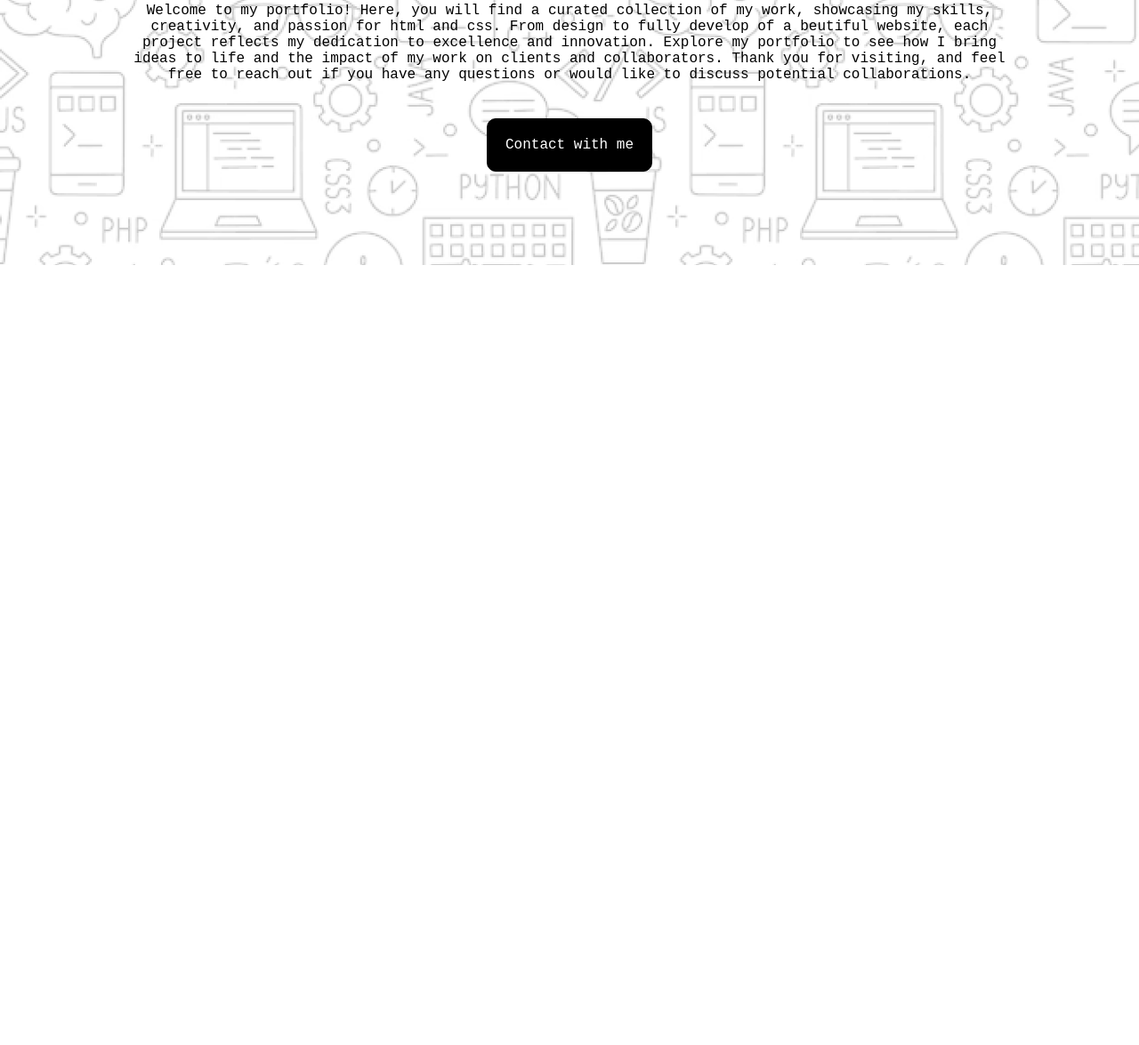
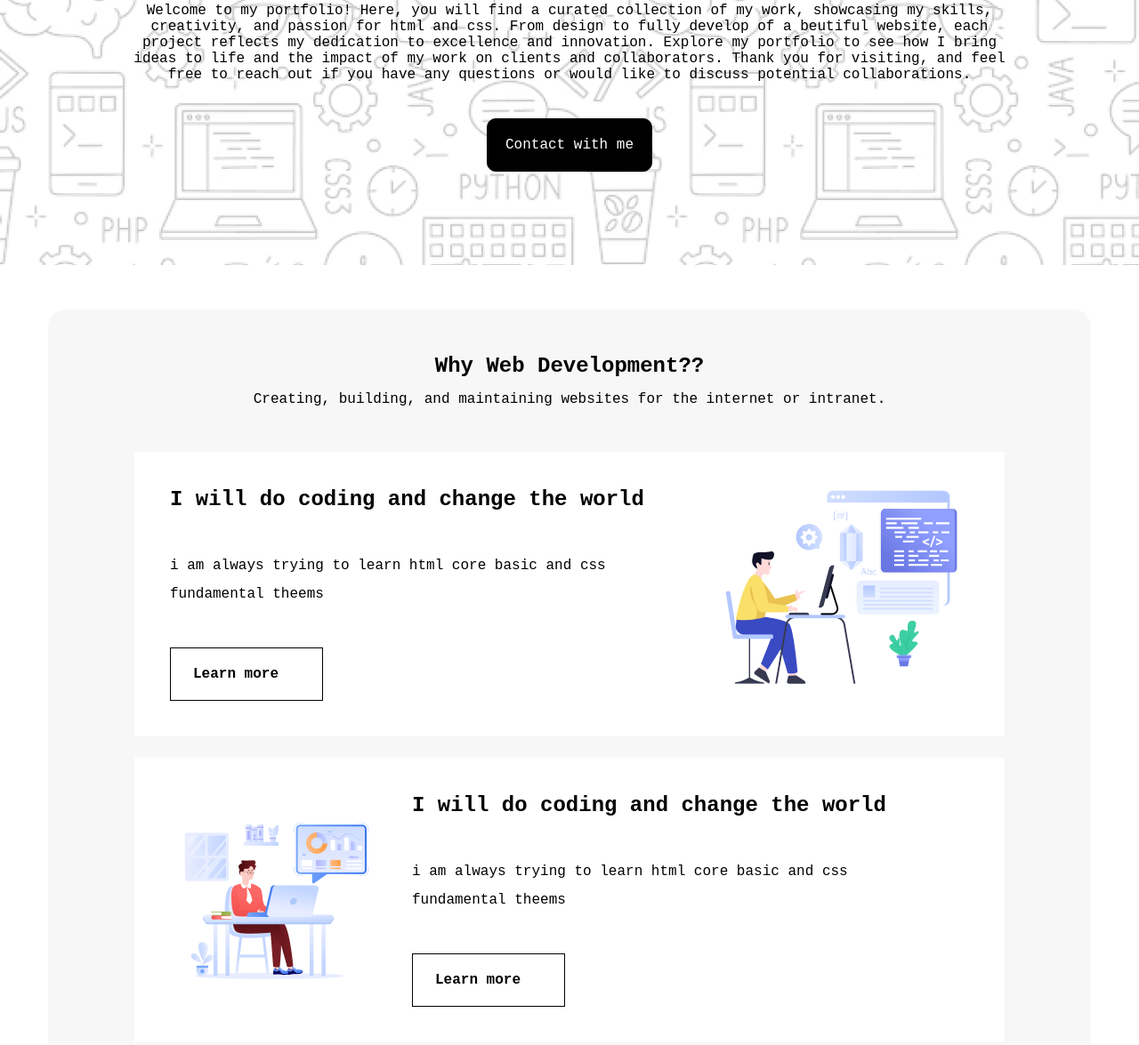
Before and after one commit to mdshanto705670823/My-first-Assignment, a plain HTML site: page index.html in a window 1280 px wide. Shown: the part 470-1645 px from the top of the page at 89% size. Before the commit the page ends 800 px from the top, so only its background shows below. Drawn offline with Linux system fonts and the light colour scheme; a web font is replaced by a local one.

Commit message:
why web development section styling ended

```diff
--- a/index.html
+++ b/index.html
@@ -8,7 +8,6 @@
   </head>
   <body>
     <main class="main_section">
-
       <div class="container">
         <nav>
           <span class="nav-header">Hasibul Hasan</span>
@@ -16,9 +15,7 @@
         </nav>
       </div>
       <div class="hero-bg">
-         <div class="container">
-
-         </div>
+        <div class="container"></div>
 
         <div class="home">
           <img src="./assets/Group.png" alt="Group png image" />
@@ -35,9 +32,59 @@
             free to reach out if you have any questions or would like to discuss
             potential collaborations.
           </p>
-           <a href="#" class="contact-btn">Contact with me</a></button>
+          <a href="#" class="contact-btn">Contact with me</a>
         </div>
       </div>
+
+      <!--item cards design ========================================= -->
+
+      <section class="itemsCard">
+        <div class="container">
+          <div class="mainSecitionforCard">
+            <div class="titlediv">
+              <h1>Why Web Development??</h1>
+              <p>
+                Creating, building, and maintaining websites for the internet or
+                intranet.
+              </p>
+            </div>
+
+            <div class="itemsAll">
+              <div class="signleItem">
+                <div class="itemDetails">
+                  <h1>I will do coding and change the world</h1>
+                  <p>i am always trying to learn html core basic and css fundamental theems</p>
+                  <a href="#" class="Lernmore">Learn more</a>
+                </div>
+                <img src="./assets/Layer_1.png" alt="image not available">
+
+              </div>
+              <div class="signleItem">
+                <img src="./assets/Group 3.png" alt="image not available">
+                <div class="itemDetails">
+                  <h1>I will do coding and change the world</h1>
+                  <p>i am always trying to learn html core basic and css fundamental theems</p>
+                  <a href="#" class="Lernmore">Learn more</a>
+                </div>
+
+              </div>
+              <div class="signleItem">
+                <div class="itemDetails">
+                  <h1>I will do coding and change the world</h1>
+                  <p>i am always trying to learn html core basic and css fundamental theems</p>
+                  <a href="#" class="Lernmore">Learn more</a>
+                </div>
+                <img src="./assets/Group 4.png" alt="image not available">
+
+              </div>
+            </div>
+
+
+          </div>
+
+          <div class="manyCard"></div>
+        </div>
+      </section>
     </main>
   </body>
 </html>
--- a/style.css
+++ b/style.css
@@ -57,3 +57,74 @@ nav {
   border-radius: 10px;
   padding: 20px;
 }
+
+.mainSecitionforCard {
+  background-color: rgba(223, 223, 223, 0.248);
+  border-radius: 20px;
+  margin: 50px 0;
+  padding: 97px;
+  padding-top: 0;
+}
+
+.titlediv {
+  padding: 50px;
+  text-align: center;
+  display: flex;
+  flex-direction: column;
+  gap: 15px;
+}
+
+.itemsCard {
+  display: flex;
+  align-items: center;
+  justify-content: center;
+}
+
+
+.itemsAll{
+  display: flex;
+  flex-direction: column;
+  gap: 24px;
+
+}
+
+.signleItem{
+  background-color: white;
+
+}
+
+.signleItem{
+  display: flex;
+  justify-content: space-between;
+  padding: 40px;
+
+}
+.itemDetails{
+  width: 550px;
+  display: flex;
+
+
+  justify-content: space-between;
+  flex-direction: column;
+
+}
+
+.itemDetails > p{
+  line-height: 2;
+}
+.itemDetails > a{
+  border: 1px solid black;
+ font-weight: 800;
+
+ color: black;
+  width: 120px;
+  padding: 20px 25px;
+  text-decoration: none;
+
+
+}
+
+.signleItem:nth-child(2){
+  justify-content: start;
+  gap: 32px;
+}
```
Lines whose indentation alone changed are shown as unchanged.
